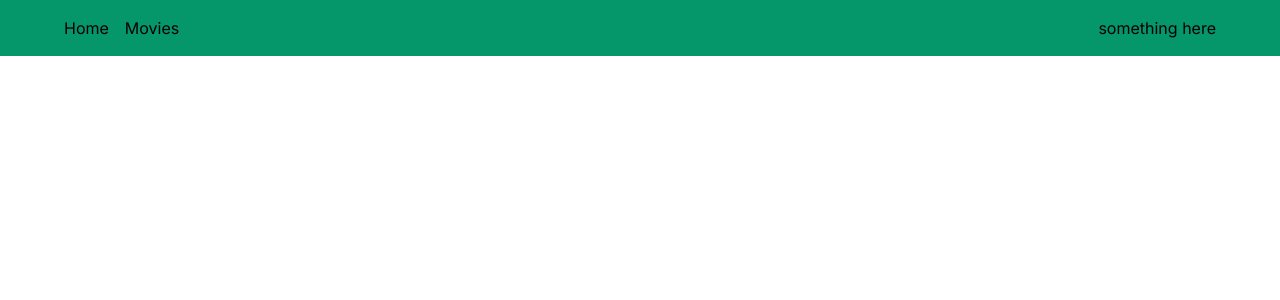
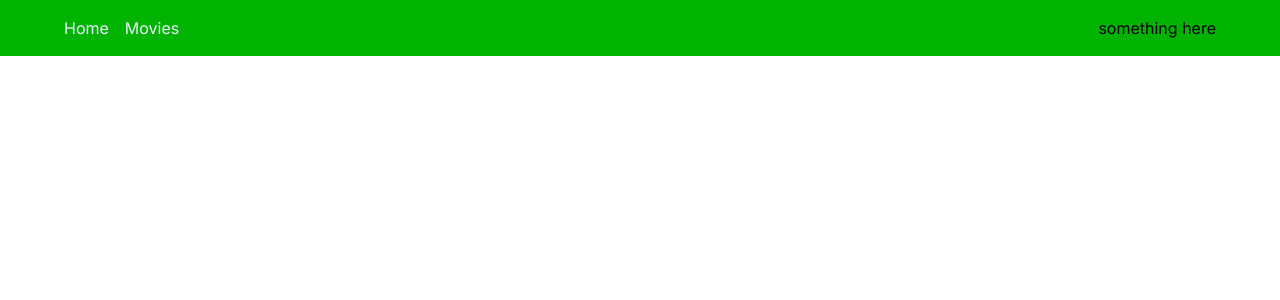
Before and after one commit to Tonny221/CinemaScope, a Next.js app: page / in a window 1280 px wide. Shown: the top 300 px of the page. Built offline with nearby package versions, Linux system fonts and the light colour scheme.

Commit message:
adding extended colors to tailwind color pallete

```diff
--- a/src/components/Header.tsx
+++ b/src/components/Header.tsx
@@ -2,10 +2,10 @@ import Link from "next/link"
 
 const Header = () => {
   return (
-    <header className="flex justify-center md:justify-between px-16 py-4 bg-emerald-600">
+    <header className="flex justify-center md:justify-between px-16 py-4 bg-primary">
         <nav className="flex gap-4">
-            <Link href={'/'}>Home</Link>
-            <Link href={'/movies'}>Movies</Link>
+            <Link href={'/'} className="text-secondary hover:text-accent">Home</Link>
+            <Link href={'/movies'} className="text-secondary hover:text-accent">Movies</Link>
         </nav>
         <div className="hidden md:block">
             something here
--- a/tailwind.config.ts
+++ b/tailwind.config.ts
@@ -8,11 +8,11 @@ const config: Config = {
   ],
   theme: {
     extend: {
-      backgroundImage: {
-        'gradient-radial': 'radial-gradient(var(--tw-gradient-stops))',
-        'gradient-conic':
-          'conic-gradient(from 180deg at 50% 50%, var(--tw-gradient-stops))',
-      },
+      colors: {
+        primary: "#00b300",
+        secondary: "#ebf1ff",
+        accent: "#aa00ff"
+      }
     },
   },
   plugins: [],
```
